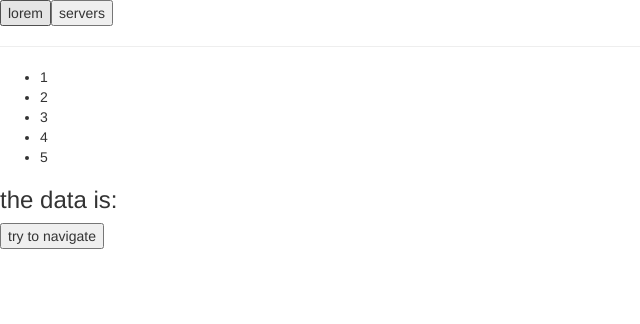
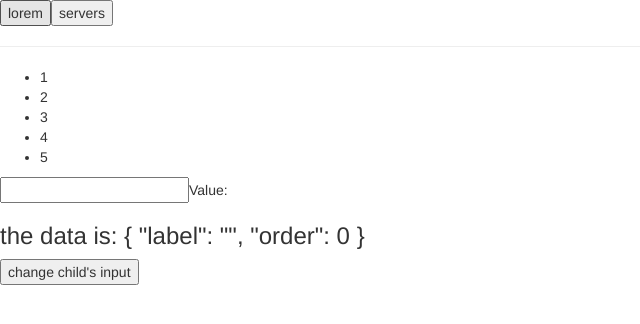
Before and after one commit to maxiwer/From-Academind-Course, an Angular app: page /servers/server/1 in a window 1280 px wide. Shown: the top 324 px of the page, without its empty margins (0-640 px from the left). Built offline with nearby package versions, Linux system fonts and the light colour scheme.

Commit message:
check input&output of components

```diff
--- a/src/app/server/server.component.html
+++ b/src/app/server/server.component.html
@@ -1,2 +1 @@
-<h3>the data is: {{ inputLorem | async}}</h3>
-<button routerLink="/">try to navigate</button>
+<h3>the data is: {{ loremInput | json}}</h3>
--- a/src/app/server/server.component.ts
+++ b/src/app/server/server.component.ts
@@ -1,14 +1,18 @@
-import {Component, inject, ViewEncapsulation} from '@angular/core';
+import {ChangeDetectionStrategy, Component, inject, Input, OnChanges, SimpleChanges} from '@angular/core';
 import {MockService} from "../services/mock.service";
-import {ActivatedRoute, Router} from "@angular/router";
-import {tap} from "rxjs/operators";
+import {Router} from "@angular/router";
 
 @Component({
   selector: 'app-server',
   templateUrl: 'server.component.html',
+  changeDetection: ChangeDetectionStrategy.OnPush,
 })
-export class ServerComponent {
+export class ServerComponent implements OnChanges {
+  @Input() loremInput: { order: number, label: string } = { label: '', order: 0 };
   private router = inject(Router);
   mockService = inject(MockService);
-  inputLorem = this.router.events.pipe();
+
+  ngOnChanges(changes: SimpleChanges): void {
+    console.log(`~LOREMINPUT`, changes['loremInput'].currentValue);
+  }
 }
--- a/src/app/servers/servers.component.html
+++ b/src/app/servers/servers.component.html
@@ -2,4 +2,10 @@
   <li [routerLink]="'server/' + i" *ngFor="let i of items$ | async">{{ i }}</li>
 </ul>
 
-<router-outlet></router-outlet>
+<div *ngIf="true" class="wwerrqwe">
+  <input #ref2 type="text" [(ngModel)]="secondExample" />
+    <span>Value: {{ ref2?.value }}</span>
+</div>
+
+<app-server [loremInput]="lorem" ></app-server>
+<button (click)="loremMethod()">change child's input</button>
--- a/src/app/servers/servers.component.ts
+++ b/src/app/servers/servers.component.ts
@@ -1,15 +1,5 @@
-import {
-  AfterContentInit,
-  AfterViewChecked, AfterViewInit,
-  Component, DoCheck,
-  ElementRef, HostBinding, inject,
-  Input,
-  OnChanges,
-  OnInit,
-  SimpleChanges,
-  ViewChildren
-} from '@angular/core';
-import {Observable, of} from "rxjs";
+import {ChangeDetectionStrategy, Component, inject} from '@angular/core';
+import {of} from "rxjs";
 import {delay} from "rxjs/operators";
 import {MockService} from "../services/mock.service";
 
@@ -17,11 +7,18 @@ import {MockService} from "../services/mock.service";
   selector: 'app-servers',
   templateUrl: './servers.component.html',
   styleUrls: ['./servers.component.css'],
+  changeDetection: ChangeDetectionStrategy.OnPush,
 })
 export class ServersComponent {
   mockService = inject(MockService);
 
   isContentVisible$ = of(true).pipe(delay(5000))
   items$: any = this.mockService.simulateHttp([ 1, 2, 3, 4, 5 ], 1500);
+  lorem =  { label: '', order: 0 };
+  order = this.lorem.order;
+  secondExample: any;
 
+  loremMethod() {
+    this.lorem = {...this.lorem, order: ++this.order };
+  }
 }
```
